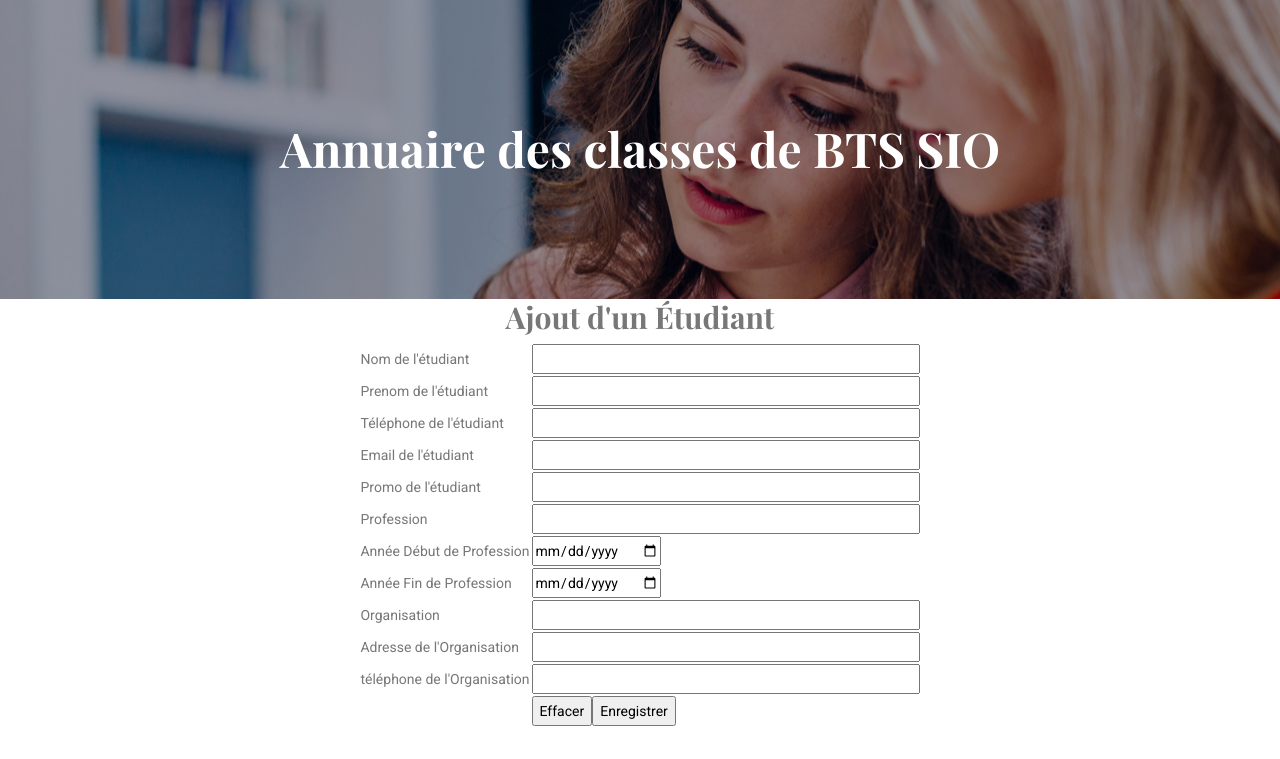
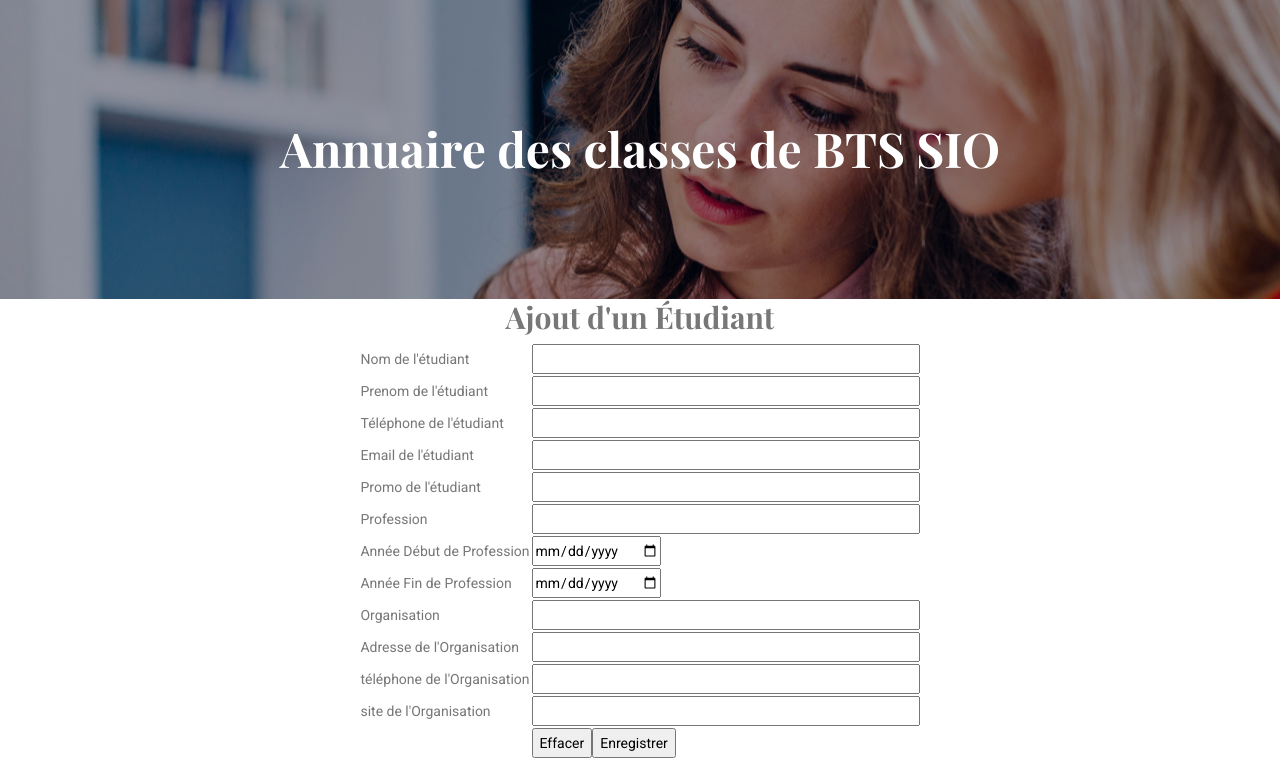
Before and after one commit to claude-boulay/Annuaire, a PHP site: page /controllers/controllerEtudiant.php/AddOneEtudiant in a window 1280 px wide. Shown: the part 123-882 px from the top of the page. Before the commit the page ends 849 px from the top, so only its background shows below. Run offline with PHP 8.4, Linux system fonts and the light colour scheme.

Commit message:
update site organisation

```diff
--- a/controllers/controllerEtudiant.php
+++ b/controllers/controllerEtudiant.php
@@ -22,6 +22,7 @@ function AddOneEtudiant()
             $organisation_nom = $_POST["organisation_nom"];
             $organisation_adresse = $_POST["organisation_adresse"];
             $organisation_tel = $_POST["organisation_tel"];
+            $organisation_site = $_POST["site"];
 
             $tab = AddOneOrganisation(
                 $profession,
@@ -29,7 +30,8 @@ function AddOneEtudiant()
                 $annee_fin,
                 $organisation_nom,
                 $organisation_adresse,
-                $organisation_tel
+                $organisation_tel,
+                $organisation_site
             );
             $tab[0]->execute();
             $tab[1]->execute();
@@ -39,4 +41,3 @@ function AddOneEtudiant()
         echo "problème d'inscription";
     }
 }
-?>
--- a/models/model.php
+++ b/models/model.php
@@ -34,11 +34,12 @@ function GetProfesseur()
     return $resultGetProf;
 }
 
-function AddOneOrganisation($profession, $annee_debut, $annee_fin, $organisation_nom, $organisation_adresse, $organisation_tel) {
+function AddOneOrganisation($profession, $annee_debut, $annee_fin, $organisation_nom, $organisation_adresse, $organisation_tel, $organisation_site)
+{
     $cnx = connexionBDD();
     $requete1 = $cnx->prepare("INSERT INTO Travailler(profession,annee_debut,annee_fin) VALUES($profession,$annee_debut,$annee_fin)");
 
-    $requete2 = $cnx->prepare("INSERT INTO Organisation(organisation_nom,organisation_adresse,organisation_tel) VALUES($organisation_nom,$organisation_adresse,$organisation_tel)");
+    $requete2 = $cnx->prepare("INSERT INTO Organisation(organisation_nom,organisation_adresse,organisation_tel,organisation_site) VALUES($organisation_nom,$organisation_adresse,$organisation_tel,$organisation_site)");
 
     return [$requete1, $requete2];
 }
--- a/sql/table.sql
+++ b/sql/table.sql
@@ -26,7 +26,8 @@ CREATE TABLE Organisation(
         organisation_id      Int  Auto_increment  NOT NULL ,
         organisation_name    Varchar (50) ,
         organisation_adresse Varchar (50) ,
-        organisation_tel     Int
+        organisation_tel     Int,
+        organisation_site Varchar(500),
 	,CONSTRAINT Organisation_PK PRIMARY KEY (organisation_id)
 )ENGINE=InnoDB;
 
--- a/views/viewEtudiant.php
+++ b/views/viewEtudiant.php
@@ -49,6 +49,10 @@
                 <td>téléphone de l'Organisation</td>
                 <td><input type="text" name="organisation_tel" size="50"></td>
             </tr>
+            <tr>
+                <td>site de l'Organisation</td>
+                <td><input type="text" name="site" size="50"></td>
+            </tr>
 
             <tr>
                 <td></td>
```
